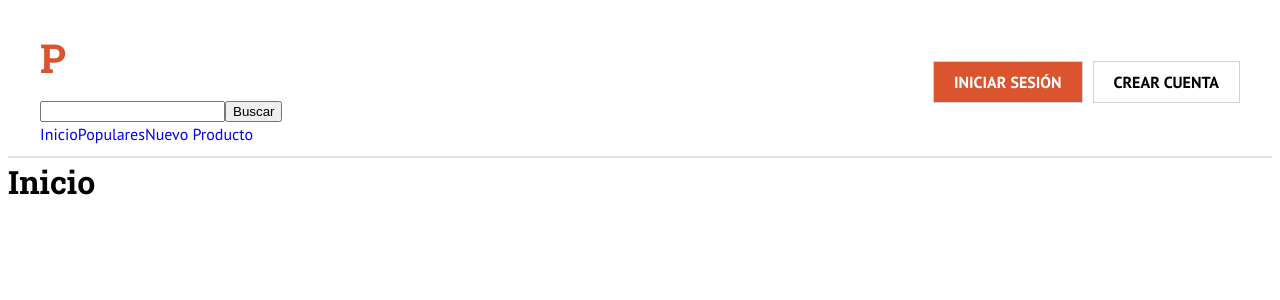
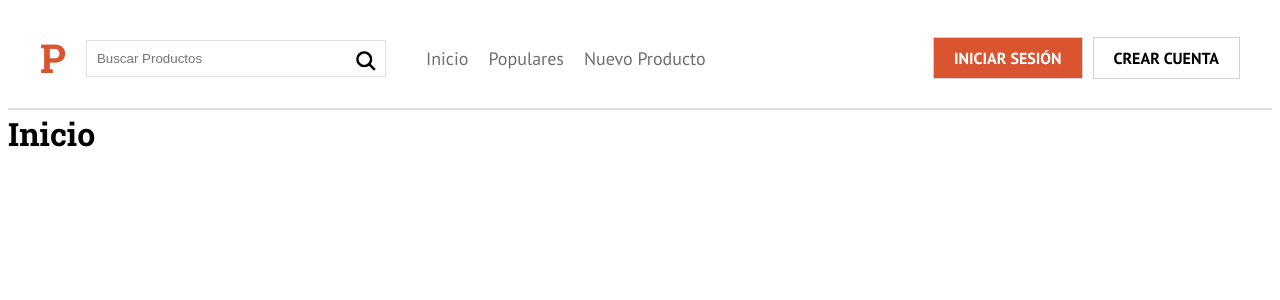
Before and after one commit to jocnn/producthunter, a Next.js app: page / in a window 1280 px wide. Shown: the top 300 px of the page. Built offline with nearby package versions, Linux system fonts and the light colour scheme.

Commit message:
aplicando estilos a los componentes

```diff
--- a/components/layout/header.js
+++ b/components/layout/header.js
@@ -23,7 +23,7 @@ const Header = () => {
 	return (
 		<header className={css.header}>
 			<Div_Query_Display>
-				<div>
+				<div className={css.display}>
           <Link href={'/'}>
 					  <p className={css.logo}>P</p>
           </Link>
--- a/components/layout/navigation.js
+++ b/components/layout/navigation.js
@@ -1,8 +1,9 @@
 import Link from "next/link"
+import css from '../../styles/Header.module.css'
 
 const Navigation = () => {
 	return (
-		<nav>
+		<nav className={css.navEnlace}>
 			<Link href={"/"}>Inicio</Link>
 			<Link href={"/"}>Populares</Link>
 			<Link href={"/"}>Nuevo Producto</Link>
--- a/components/ui/search.js
+++ b/components/ui/search.js
@@ -1,11 +1,18 @@
+import css from '../../styles/Header.module.css'
+
 const Search = () => {
   return (
-    <form>
+    <form
+      className={css.positionRelative}
+    >
       <input
+        className={css.inputTextSearch}
         type="text"
+        placeholder='Buscar Productos'
       />
 
       <button
+        className={css.inputSubmit}
         type="submit"
       >Buscar</button>
     </form>
```
